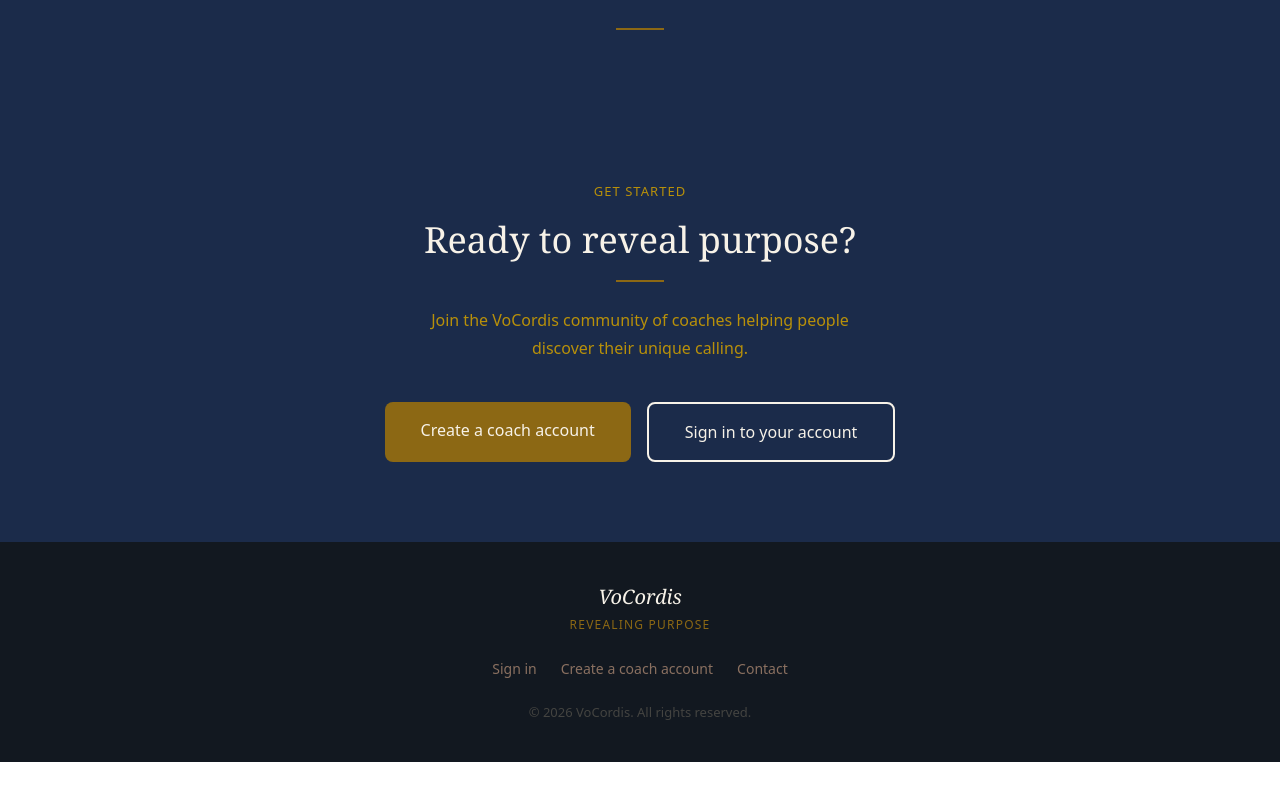
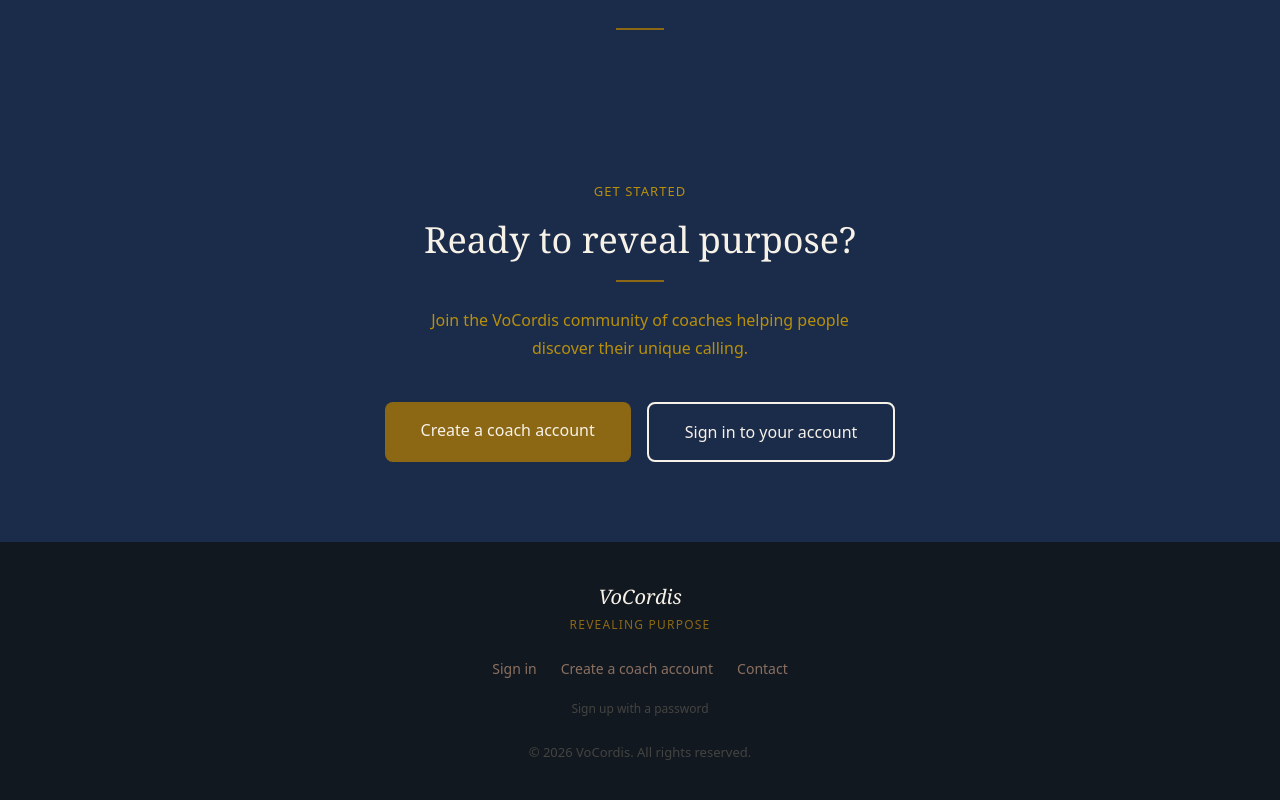
Before and after one commit to messianecaze/vocordis-homepage, a Next.js app: page / in a window 1280 px wide. Shown: the part 4050-4850 px from the top of the page. Before the commit the page ends 4812 px from the top, so only its background shows below. Built offline with nearby package versions, Linux system fonts and the light colour scheme.

Commit message:
Add password signup link to footer

```diff
--- a/app/page.tsx
+++ b/app/page.tsx
@@ -303,14 +303,17 @@
         </div>
       </section>
 
-      {/* FOOTER */}
+     {/* FOOTER */}
       <footer style={{ background: "#121820", padding: "2.5rem 2rem", textAlign: "center" }}>
         <p style={{ fontFamily: "Georgia, serif", fontStyle: "italic", color: "#F7F2E8", fontSize: "1.25rem", marginBottom: "0.25rem" }}>VoCordis</p>
         <p style={{ color: "#8C6814", fontSize: "0.75rem", letterSpacing: "0.1em", textTransform: "uppercase", marginBottom: "1.5rem" }}>Revealing Purpose</p>
-        <div style={{ display: "flex", gap: "1.5rem", justifyContent: "center", marginBottom: "1.5rem" }}>
+        <div style={{ display: "flex", gap: "1.5rem", justifyContent: "center", marginBottom: "1rem" }}>
           <a href="https://app.vocordis.com/login" style={{ color: "#8A7060", fontSize: "0.875rem", textDecoration: "none" }}>Sign in</a>
           <a href="https://app.vocordis.com/signup" style={{ color: "#8A7060", fontSize: "0.875rem", textDecoration: "none" }}>Create a coach account</a>
           <a href="mailto:vocordis@gmail.com" style={{ color: "#8A7060", fontSize: "0.875rem", textDecoration: "none" }}>Contact</a>
+        </div>
+        <div style={{ marginBottom: "1.5rem" }}>
+          <a href="https://app.vocordis.com/login?password=1" style={{ color: "#444441", fontSize: "0.75rem", textDecoration: "none" }}>Sign up with a password</a>
         </div>
         <p style={{ color: "#444441", fontSize: "0.8125rem" }}>© 2026 VoCordis. All rights reserved.</p>
       </footer>
```
